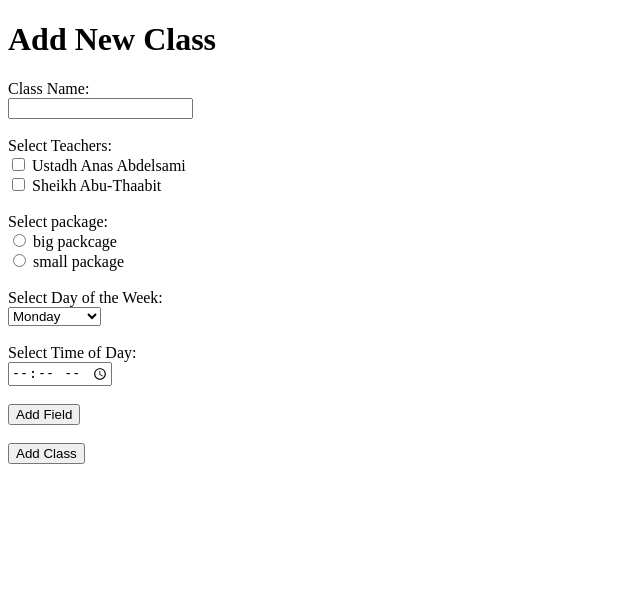
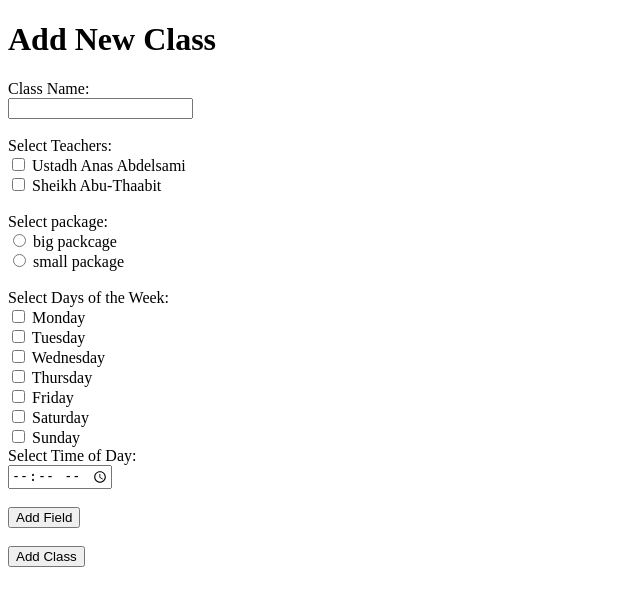
Before and after one commit to Cyb3rMutant/tawfiq-register, a Flask app: page /add_class in a window 1280 px wide. Shown: the top 606 px of the page, without its empty margins (0-640 px from the left). Run offline with Flask 3, Linux system fonts and the light colour scheme; data comes from the database, SQL or seed files in the repository.

Commit message:
you can now do a class on multiple days of the week

```diff
--- a/app.py
+++ b/app.py
@@ -75,6 +75,15 @@ def parse_fields(fields):
 @app.route("/add_class", methods=["GET", "POST"])
 def add_class():
     field_types = model.get_field_types()
+    days_of_week = [
+        "Monday",
+        "Tuesday",
+        "Wednesday",
+        "Thursday",
+        "Friday",
+        "Saturday",
+        "Sunday",
+    ]
     if request.method != "POST":
         # For GET request: Retrieve available teachers for the form
         teachers = model.get_teachers()
@@ -83,13 +92,15 @@ def add_class():
             "add_class.html",
             teachers=teachers,
             packages=packages,
+            days_of_week=days_of_week,
             field_types=field_types,
         )
 
     class_name = request.form["class_name"]
     teacher_ids = request.form.getlist("teacher_ids")  # Multiple teachers
     package_id = request.form["package_id"]
-    day_of_week = request.form["day_of_week"]
+    selected_days = request.form.getlist("days_of_week")  # Get list of selected days
+    days_binary = "".join("1" if day in selected_days else "0" for day in days_of_week)
     time_of_day = request.form["time_of_day"]
     fields = parse_fields(request.form["fields"])
 
@@ -98,7 +109,7 @@ def add_class():
         class_name=class_name,
         teacher_ids=teacher_ids,
         package_id=package_id,
-        day_of_week=day_of_week,
+        days_of_week=days_binary,
         time_of_day=time_of_day,
         fields=fields,
     )
@@ -174,13 +185,43 @@ def ajax_poll():
         return model.get_attendance(class_id, attendance_date)
 
 
+def decode_days_binary(binary_string):
+    # Days of the week in order: Monday, Tuesday, Wednesday, Thursday, Friday, Saturday, Sunday
+    days_of_week = [
+        "Monday",
+        "Tuesday",
+        "Wednesday",
+        "Thursday",
+        "Friday",
+        "Saturday",
+        "Sunday",
+    ]
+
+    # Decode the binary string into days that are selected
+    selected_days = [days_of_week[i] for i in range(7) if binary_string[i] == "1"]
+
+    return selected_days
+
+
 @app.route("/mark_attendance/<int:class_id>", methods=["GET", "POST"])
 def mark_attendance(class_id):
-    attendance_date = datetime.now()  # + timedelta(days=7 * 0)
+    # Get the current date and day of the week
+    attendance_date = datetime.now()
+    current_day = attendance_date.strftime("%A")  # Get current day (e.g., "Monday")
+
+    # Fetch the class data from the database using the class_id
     class_data = model.get_class(class_id)
-    print(attendance_date, attendance_date.strftime("%A"), class_data["day_of_week"])
-    if attendance_date.strftime("%A") != class_data["day_of_week"]:
-        return "%s is not running today" % class_data["class_name"]
+    print(
+        f"Attendance Date: {attendance_date}, Current Day: {current_day}, Class Days: {class_data['days_of_week']}"
+    )
+
+    # Decode the binary days string into a list of active days
+    active_days = decode_days_binary(class_data["days_of_week"])
+    print(f"Active Days for Class {class_data['class_name']}: {active_days}")
+
+    # Check if the class is running today
+    if current_day not in active_days:
+        return f"{class_data['class_name']} is not running today."
     if not model.get_class_payments(class_id, attendance_date):
         model.init_payment_month(class_id, attendance_date)
     attendance = model.get_attendance(class_id, attendance_date)
--- a/dbdump.sql
+++ b/dbdump.sql
@@ -37,7 +37,7 @@ CREATE TABLE special_requirements (
 CREATE TABLE classes (
     class_id INT AUTO_INCREMENT PRIMARY KEY,
     class_name VARCHAR(255) CHARACTER SET utf8mb4 COLLATE utf8mb4_unicode_ci NOT NULL,
-    day_of_week ENUM('Monday', 'Tuesday', 'Wednesday', 'Thursday', 'Friday', 'Saturday', 'Sunday') NOT NULL,
+    days_of_week CHAR(7) NOT NULL,
     time_of_day TIME NOT NULL
 )ENGINE=InnoDB;
 
--- a/model.py
+++ b/model.py
@@ -138,14 +138,14 @@ class Model:
         return data
 
     def add_class(
-        self, class_name, teacher_ids, package_id, day_of_week, time_of_day, fields
+        self, class_name, teacher_ids, package_id, days_of_week, time_of_day, fields
     ):
         dbcursor = self.__conn.cursor(dictionary=True)
 
         # Insert the class with schedule details
         dbcursor.execute(
-            "INSERT INTO classes (class_name, day_of_week, time_of_day) VALUES (%s, %s, %s)",
-            (class_name, day_of_week, time_of_day),
+            "INSERT INTO classes (class_name, days_of_week, time_of_day) VALUES (%s, %s, %s)",
+            (class_name, days_of_week, time_of_day),
         )
         new_class_id = dbcursor.lastrowid
         for field in fields:
--- a/templates/add_class.html
+++ b/templates/add_class.html
@@ -29,16 +29,11 @@
     {% endfor %}
     <br />
 
-    <label for="day_of_week">Select Day of the Week:</label><br />
-    <select id="day_of_week" name="day_of_week" required>
-      <option value="Monday">Monday</option>
-      <option value="Tuesday">Tuesday</option>
-      <option value="Wednesday">Wednesday</option>
-      <option value="Thursday">Thursday</option>
-      <option value="Friday">Friday</option>
-      <option value="Saturday">Saturday</option>
-      <option value="Sunday">Sunday</option>
-    </select><br /><br />
+    <label for="days_of_week">Select Days of the Week:</label><br />
+    {% for day in days_of_week %}
+    <input type="checkbox" id="{{ day }}" name="days_of_week" value="{{ day }}" />
+    {{ day }}<br />
+    {% endfor %}
 
     <label for="time_of_day">Select Time of Day:</label><br />
     <input type="time" id="time_of_day" name="time_of_day" required /><br /><br />
```
Also changed, not shown: 1 other file.
